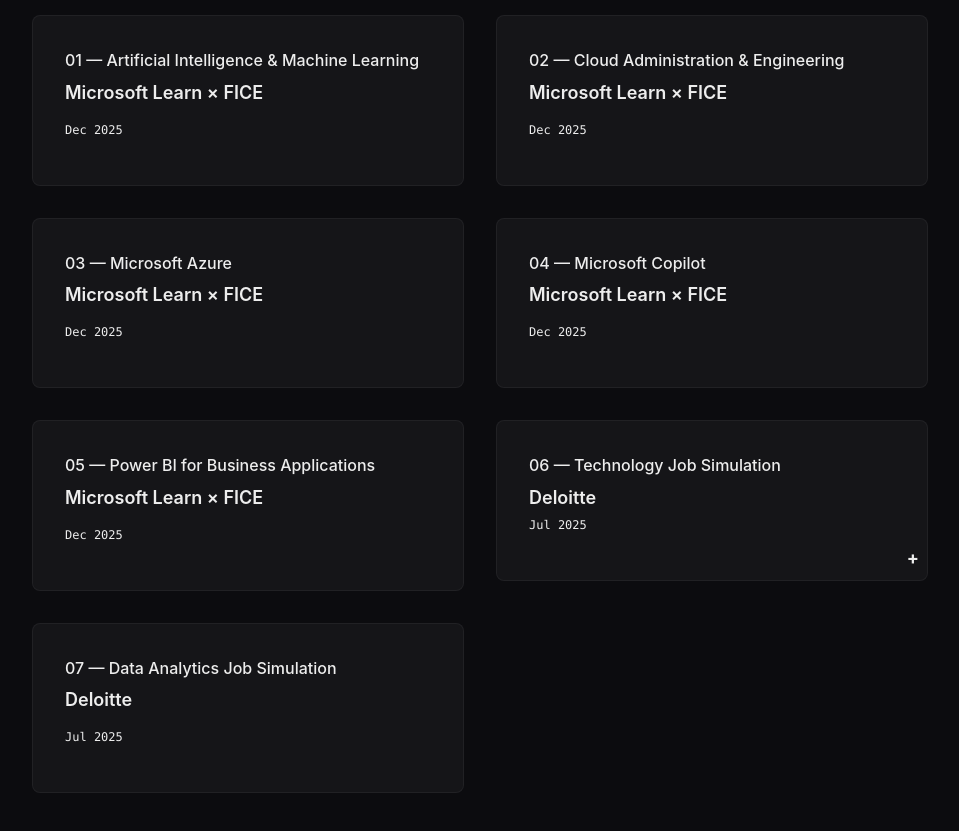
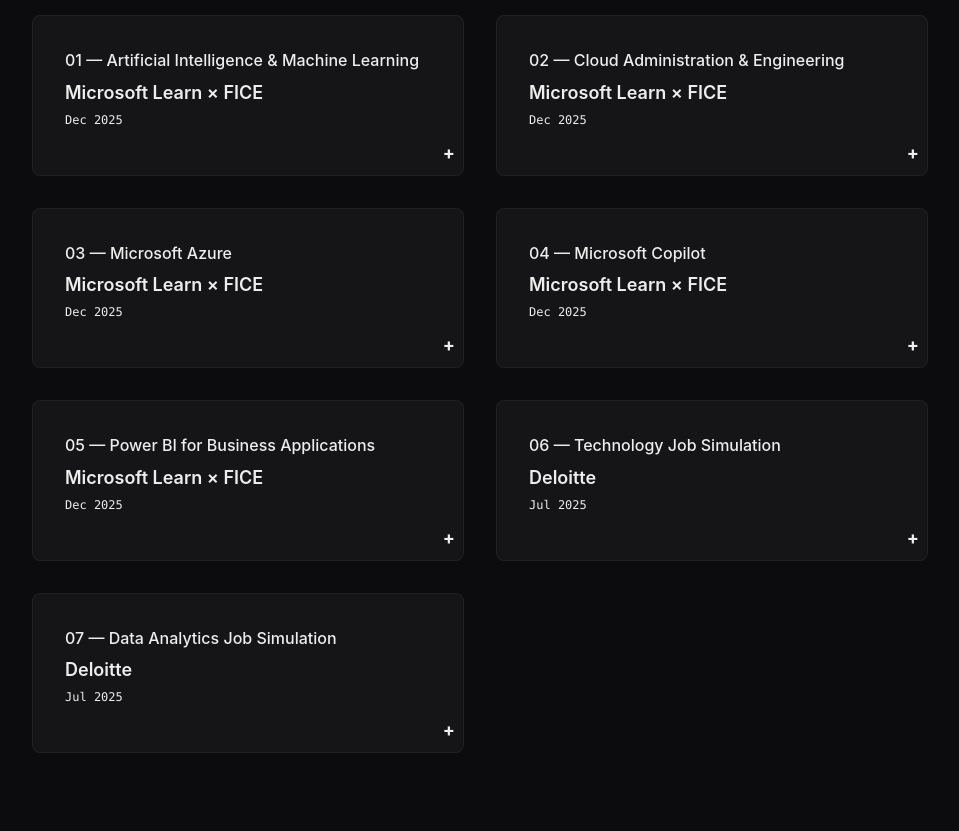
Before and after one commit to srinjoysinha5113/PortFolio, a React (Vite) app: page / in a window 1280 px wide. Shown: the part 4280-5111 px from the top of the page, without its empty margins (72-1031 px from the left). Built offline with nearby package versions, Linux system fonts and the light colour scheme.

Commit message:
Added Certificates Description.

```diff
--- a/src/components/Certifications.tsx
+++ b/src/components/Certifications.tsx
@@ -6,7 +6,7 @@
   const [showDialog, setShowDialog] = useState(false)
 
   const handleCertClick = (cert: any) => {
-    if (cert.title === "Technology Job Simulation" && cert.credentialId) {
+    if (cert.description && cert.description !== "" && cert.skills && cert.thumbnail) {
       setSelectedCert(cert)
       setShowDialog(true)
     }
@@ -20,30 +20,47 @@
     {
       title: "Artificial Intelligence & Machine Learning",
       issuer: "Microsoft Learn × FICE",
-      date: "Dec 2025"
+      date: "Dec 2025",
+      description: "A 20-hour comprehensive program on the fundamentals of AI and ML models.",
+      credentialId: "-",
+      skills: ["Artificial Intelligence (AI), Machine Learning (ML), Neural Networks, Data Science"],
+      thumbnail: "AIML-MICROSOFT-FICE-CERTIFICATE.png"
     },
     {
       title: "Cloud Administration & Engineering",
       issuer: "Microsoft Learn × FICE",
-      date: "Dec 2025"
+      date: "Dec 2025",
+      description: "Completed an intensive 40-hour course covering the architecture and management of cloud environments.",
+      credentialId: "-",
+      skills: ["Cloud Infrastructure, Systems Engineering, IT Operations, Resource Management"],
+      thumbnail: "CLOUD-ADMINISTRATION-&-ENGG-MICROSOFT-FICE-CERTIFICATE.png"
     },
     {
       title: "Microsoft Azure",
       issuer: "Microsoft Learn × FICE",
       date: "Dec 2025",
-      description: ""
+      description: "Focused on implementing and managing core Azure cloud services.",
+      credentialId: "-",
+      skills: ["Microsoft Azure, Cloud Computing, Azure Services, Virtualization"],
+      thumbnail: "AZURE-MICROSOFT-FICE-CERTIFICATE.png"
     },
     {
       title: "Microsoft Copilot",
       issuer: "Microsoft Learn × FICE",
       date: "Dec 2025",
-      description: ""
+      description: "Worked with tools like Microsoft Copilot, Generative AI, Microsoft 365.",
+      credentialId: "-",
+      skills: ["Microsoft Copilot, Generative AI, Microsoft 365"],
+      thumbnail: "COPILOT-MICROSOFT-FICE-CERTIFICATE.png"
     },
     {
       title: "Power BI for Business Applications",
       issuer: "Microsoft Learn × FICE",
       date: "Dec 2025",
-      description: ""
+      description: "Completed a 20-hour specialized course on Microsoft Learn focused on leveraging Power BI for data-driven business decision-making.",
+      credentialId: "-",
+      skills: ["Power BI, Data Visualization, Business Intelligence, Data Analysis"],
+      thumbnail: "POWER-BI-MICROSOFT-FICE-CERTIFICATE.png"
     },
     {
       title: "Technology Job Simulation",
@@ -58,7 +75,10 @@
       title: "Data Analytics Job Simulation",
       issuer: "Deloitte",
       date: "Jul 2025",
-      description: ""
+      description: "Completed a practical job simulation through Forage involving real-world tasks at Deloitte, including data analysis.",
+      credentialId: "qHiBXXDwjACDbyma3",
+      skills: ["Data Analysis, Forensic Technology, Data Visualization, Tableau"],
+      thumbnail: "Deloitte-Data-Analytics-Job-Simulation.png"
     }
   ]
 
@@ -82,7 +102,7 @@
                     className="card group cursor-pointer p-6 relative"
                     spotlightColor="rgba(255, 0, 0, 0.1)"
                   >
-                    {cert.title === "Technology Job Simulation" && (
+                    {cert.description && cert.description !== "" && cert.skills && cert.thumbnail && (
                       <div className="absolute bottom-2 right-2 text-accent-primary text-lg font-bold">
                         +
                       </div>
@@ -95,7 +115,7 @@
                       {cert.issuer}
                     </div>
 
-                    {cert.title !== "Technology Job Simulation" && (
+                    {!(cert.description && cert.description !== "" && cert.skills && cert.thumbnail) && (
                       <p className="text-secondary mb-4 leading-relaxed text-sm">
                         {cert.description}
                       </p>
@@ -108,7 +128,7 @@
                 </div>
               </div>
               <div className="md:hidden card group cursor-pointer p-6 relative" onClick={() => handleCertClick(cert)}>
-                {cert.title === "Technology Job Simulation" && (
+                {cert.description && cert.description !== "" && cert.skills && cert.thumbnail && (
                   <div className="absolute bottom-2 right-2 text-accent-primary text-lg font-bold">
                     +
                   </div>
@@ -121,7 +141,7 @@
                   {cert.issuer}
                 </div>
 
-                {cert.title !== "Technology Job Simulation" && (
+                {!(cert.description && cert.description !== "" && cert.skills && cert.thumbnail) && (
                   <p className="text-secondary mb-4 leading-relaxed text-sm">
                     {cert.description}
                   </p>
@@ -146,7 +166,7 @@
                   {selectedCert.title}
                 </h3>
                 <div className="text-accent-primary font-medium text-sm">
-                  Deloitte • {selectedCert.date}
+                  {selectedCert.issuer} • {selectedCert.date}
                 </div>
               </div>
               <button
```
